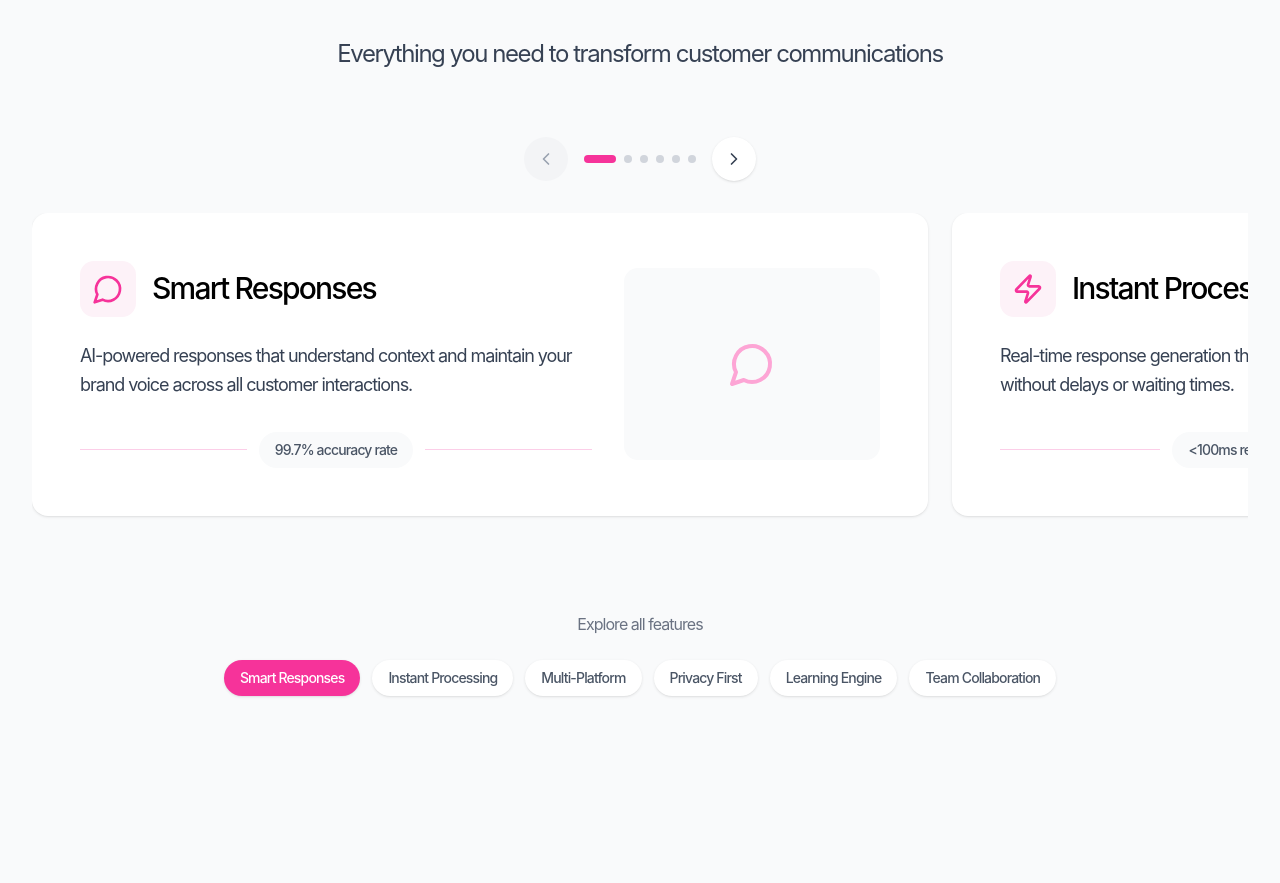
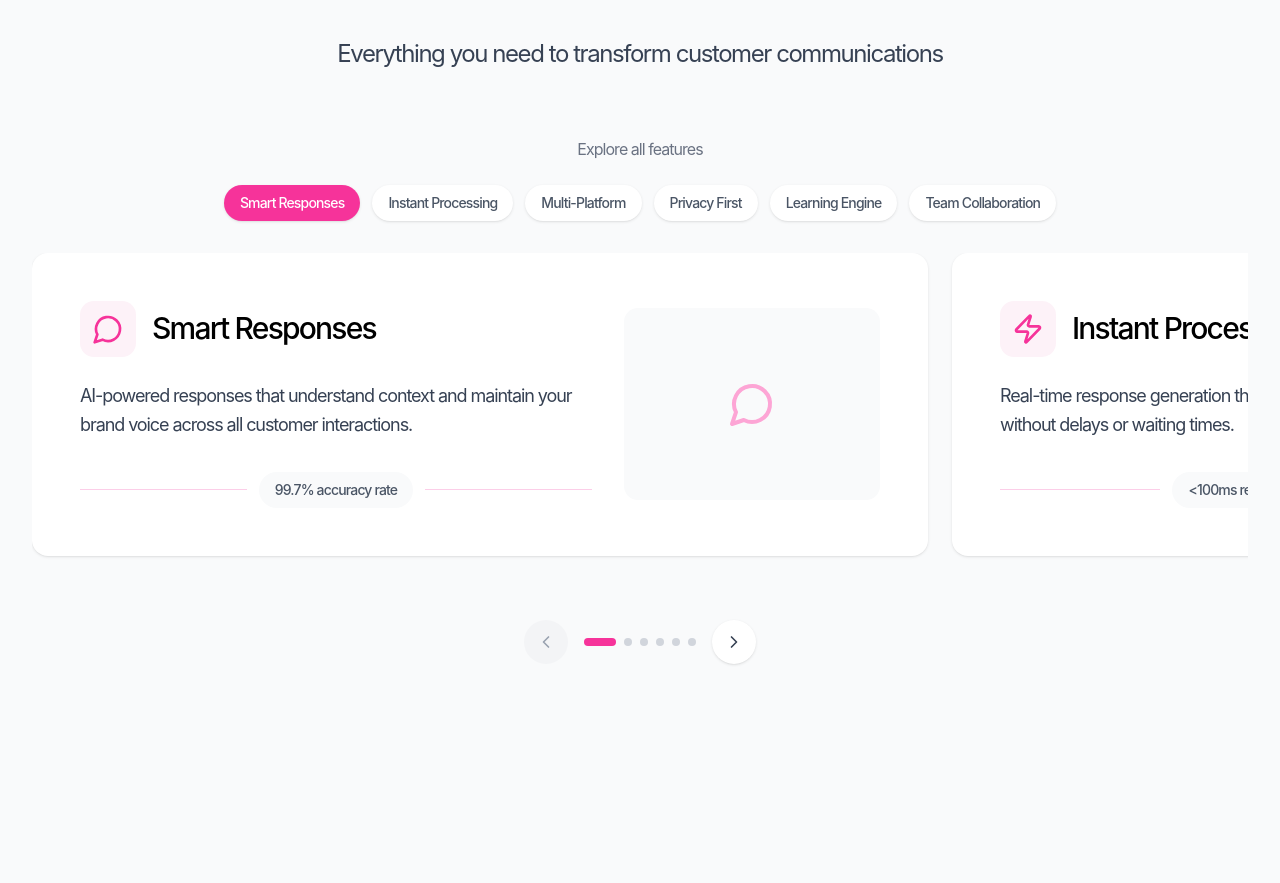
Before and after one commit to sassy-skrzyp/sunao, a React (Vite) app: page / in a window 1280 px wide. Shown: the part 960-1843 px from the top of the page. Built offline with nearby package versions, Linux system fonts and the light colour scheme; a web font is replaced by a local one.

Commit message:
RevisionId:  295642352167579648

```diff
--- a/src/components/generated/BenefitsSection.tsx
+++ b/src/components/generated/BenefitsSection.tsx
@@ -10,28 +10,28 @@ export default function BenefitsSection() {
     title: "Faster Response Times",
     description: "Reduce customer wait times and improve satisfaction with instant, intelligent responses.",
     placeholder: "Chart Visualization",
-    mpid: "33b5ae8b-5a6e-4418-ad6c-1a2c4898e7bb"
+    mpid: "306dc09e-612a-4746-8655-477bc033dfcc"
   }, {
     icon: <Clock size={48} data-magicpath-id="1" data-magicpath-path="BenefitsSection.tsx" />,
     metric: "24/7",
     title: "Always Available",
     description: "Never miss a customer inquiry with round-the-clock automated assistance.",
     placeholder: "Process Diagram",
-    mpid: "11fe6fa9-5f20-4aa0-b607-287dc62e6d8d"
+    mpid: "77b01ce6-211f-4f8a-bc09-516fd09570f7"
   }, {
     icon: <Heart size={48} data-magicpath-id="2" data-magicpath-path="BenefitsSection.tsx" />,
     metric: "95%",
     title: "Customer Satisfaction",
     description: "Maintain consistent, professional communication that customers love.",
     placeholder: "Customer Journey",
-    mpid: "e6d3e8a0-4e75-4719-b867-530cd6321273"
+    mpid: "43d0f93e-db23-43c4-bd9f-50e241c6371d"
   }, {
     icon: <Target size={48} data-magicpath-id="3" data-magicpath-path="BenefitsSection.tsx" />,
     metric: "80%",
     title: "Time Saved",
     description: "Free up your team to focus on complex issues while AI handles routine inquiries.",
     placeholder: "Analytics Dashboard",
-    mpid: "20ef8480-1e4c-4a95-9622-b36264c4cf16"
+    mpid: "d57541ec-ea2d-4385-8e25-6dcd432212d3"
   }] as any[];
   return <section id="benefits" className="py-32 px-8 md:px-16 lg:px-24 bg-gray-50" style={{
     fontFamily: 'Geist, -apple-system, BlinkMacSystemFont, "Segoe UI", Roboto, sans-serif',
--- a/src/components/generated/FeaturesSection.tsx
+++ b/src/components/generated/FeaturesSection.tsx
@@ -13,37 +13,37 @@ export default function FeaturesSection() {
     title: "Smart Responses",
     description: "AI-powered responses that understand context and maintain your brand voice across all customer interactions.",
     stats: "99.7% accuracy rate",
-    mpid: "742a4d74-cbaf-4946-b125-ede023b5f61c"
+    mpid: "2d8effe6-e1d5-4c65-b218-678d720cb651"
   }, {
     icon: <Zap size={32} data-magicpath-id="1" data-magicpath-path="FeaturesSection.tsx" />,
     title: "Instant Processing",
     description: "Real-time response generation that keeps your customers engaged without delays or waiting times.",
     stats: "<100ms response time",
-    mpid: "4eaba02a-a023-4d04-a016-a54f01308cc3"
+    mpid: "f3d608f4-a61e-4b61-bc41-01e16c6f6716"
   }, {
     icon: <Globe size={32} data-magicpath-id="2" data-magicpath-path="FeaturesSection.tsx" />,
     title: "Multi-Platform",
     description: "Seamless integration across email, chat, social media, and support platforms in one unified system.",
     stats: "50+ platforms supported",
-    mpid: "d9099bd1-ed88-4347-a824-212049ebd962"
+    mpid: "0900a9d9-f23d-4502-910c-95a44054e0be"
   }, {
     icon: <Shield size={32} data-magicpath-id="3" data-magicpath-path="FeaturesSection.tsx" />,
     title: "Privacy First",
     description: "Enterprise-grade security with end-to-end encryption and compliance with global privacy standards.",
     stats: "SOC 2 Type II certified",
-    mpid: "50724993-c323-46be-ac40-e8481683604b"
+    mpid: "76fb9aa6-191a-498b-adcf-8d49e8710953"
   }, {
     icon: <Brain size={32} data-magicpath-id="4" data-magicpath-path="FeaturesSection.tsx" />,
     title: "Learning Engine",
     description: "Continuously improves response quality by learning from your successful customer interactions.",
     stats: "Improves 15% weekly",
-    mpid: "792a596b-cd3c-4889-a8ab-59617501be22"
+    mpid: "3f7550e3-1ed8-4667-b747-57da1a2798f5"
   }, {
     icon: <Users size={32} data-magicpath-id="5" data-magicpath-path="FeaturesSection.tsx" />,
     title: "Team Collaboration",
     description: "Enable your entire team to maintain consistent, professional communication standards.",
     stats: "Teams perform 40% better",
-    mpid: "0810c6fd-fc1d-425d-9e9b-85db4a94fb20"
+    mpid: "465f1ba6-1483-4c04-bda5-1f83a7ef9aa6"
   }] as any[];
   const scrollToIndex = (index: number) => {
     if (containerRef.current) {
@@ -116,27 +116,25 @@ export default function FeaturesSection() {
           </p>
         </motion.div>
 
-        {/* Navigation Controls */}
-        <div className="flex justify-center items-center gap-4 mb-8" data-magicpath-id="12" data-magicpath-path="FeaturesSection.tsx">
-          <button onClick={scrollLeft} disabled={!canScrollLeft} className={`p-3 rounded-full transition-all duration-300 ${canScrollLeft ? 'bg-white shadow-sm hover:shadow-md text-gray-700 hover:text-pink-500' : 'bg-gray-100 text-gray-400 cursor-not-allowed'}`} data-magicpath-id="13" data-magicpath-path="FeaturesSection.tsx">
-            <ChevronLeft size={20} data-magicpath-id="14" data-magicpath-path="FeaturesSection.tsx" />
-          </button>
-
-          {/* Progress Indicators */}
-          <div className="flex gap-2" data-magicpath-id="15" data-magicpath-path="FeaturesSection.tsx">
-            {features.map((_, index) => <button key={index} onClick={() => scrollToIndex(index)} className={`h-2 rounded-full transition-all duration-300 ${index === currentIndex ? 'w-8 bg-pink-500' : 'w-2 bg-gray-300 hover:bg-gray-400'}`} data-magicpath-id="16" data-magicpath-path="FeaturesSection.tsx" />)}
+        {/* Feature Navigation */}
+        <div className="mb-8 text-center" data-magicpath-id="12" data-magicpath-path="FeaturesSection.tsx">
+          <p className="text-gray-500 mb-6 font-normal" style={{
+          letterSpacing: '-0.06em'
+        }} data-magicpath-id="13" data-magicpath-path="FeaturesSection.tsx">Explore all features</p>
+          <div className="flex flex-wrap justify-center gap-2 md:gap-3" data-magicpath-id="14" data-magicpath-path="FeaturesSection.tsx">
+            {features.map((feature, index) => <button key={index} onClick={() => scrollToIndex(index)} className={`px-4 py-2 rounded-full text-sm font-medium transition-all duration-300 ${index === currentIndex ? 'bg-pink-500 text-white shadow-sm' : 'bg-white text-gray-600 hover:bg-gray-50 shadow-sm hover:shadow-md'}`} style={{
+            letterSpacing: '-0.06em'
+          }} data-magicpath-uuid={(feature as any)["mpid"] ?? "unsafe"} data-magicpath-field="title:unknown" data-magicpath-id="15" data-magicpath-path="FeaturesSection.tsx">
+                {feature.title}
+              </button>)}
           </div>
-
-          <button onClick={scrollRight} disabled={!canScrollRight} className={`p-3 rounded-full transition-all duration-300 ${canScrollRight ? 'bg-white shadow-sm hover:shadow-md text-gray-700 hover:text-pink-500' : 'bg-gray-100 text-gray-400 cursor-not-allowed'}`} data-magicpath-id="17" data-magicpath-path="FeaturesSection.tsx">
-            <ChevronRight size={20} data-magicpath-id="18" data-magicpath-path="FeaturesSection.tsx" />
-          </button>
         </div>
 
         {/* Horizontal Scrolling Container */}
         <div ref={containerRef} className="flex gap-6 overflow-x-auto scrollbar-hide snap-x snap-mandatory pb-8" style={{
         scrollbarWidth: 'none',
         msOverflowStyle: 'none'
-      }} data-magicpath-id="19" data-magicpath-path="FeaturesSection.tsx">
+      }} data-magicpath-id="16" data-magicpath-path="FeaturesSection.tsx">
           {features.map((feature, index) => <motion.div key={index} className="flex-none w-full max-w-4xl snap-center" initial={{
           opacity: 0,
           x: 100
@@ -148,20 +146,20 @@ export default function FeaturesSection() {
           delay: index * 0.1
         }} viewport={{
           once: true
-        }} data-magicpath-uuid={(feature as any)["mpid"] ?? "unsafe"} data-magicpath-id="20" data-magicpath-path="FeaturesSection.tsx">
-              <div className="bg-white rounded-2xl shadow-sm hover:shadow-md transition-all duration-300 overflow-hidden" data-magicpath-uuid={(feature as any)["mpid"] ?? "unsafe"} data-magicpath-id="21" data-magicpath-path="FeaturesSection.tsx">
-                <div className="p-8 md:p-12" data-magicpath-uuid={(feature as any)["mpid"] ?? "unsafe"} data-magicpath-id="22" data-magicpath-path="FeaturesSection.tsx">
-                  <div className="flex flex-col lg:flex-row items-start lg:items-center gap-8" data-magicpath-uuid={(feature as any)["mpid"] ?? "unsafe"} data-magicpath-id="23" data-magicpath-path="FeaturesSection.tsx">
+        }} data-magicpath-uuid={(feature as any)["mpid"] ?? "unsafe"} data-magicpath-id="17" data-magicpath-path="FeaturesSection.tsx">
+              <div className="bg-white rounded-2xl shadow-sm hover:shadow-md transition-all duration-300 overflow-hidden" data-magicpath-uuid={(feature as any)["mpid"] ?? "unsafe"} data-magicpath-id="18" data-magicpath-path="FeaturesSection.tsx">
+                <div className="p-8 md:p-12" data-magicpath-uuid={(feature as any)["mpid"] ?? "unsafe"} data-magicpath-id="19" data-magicpath-path="FeaturesSection.tsx">
+                  <div className="flex flex-col lg:flex-row items-start lg:items-center gap-8" data-magicpath-uuid={(feature as any)["mpid"] ?? "unsafe"} data-magicpath-id="20" data-magicpath-path="FeaturesSection.tsx">
                     {/* Icon and Title */}
-                    <div className="flex-1 space-y-6" data-magicpath-uuid={(feature as any)["mpid"] ?? "unsafe"} data-magicpath-id="24" data-magicpath-path="FeaturesSection.tsx">
-                      <div className="flex items-center gap-4" data-magicpath-uuid={(feature as any)["mpid"] ?? "unsafe"} data-magicpath-id="25" data-magicpath-path="FeaturesSection.tsx">
-                        <div className="text-pink-500 bg-pink-50 p-3 rounded-xl" data-magicpath-uuid={(feature as any)["mpid"] ?? "unsafe"} data-magicpath-field="icon:unknown" data-magicpath-id="26" data-magicpath-path="FeaturesSection.tsx">
+                    <div className="flex-1 space-y-6" data-magicpath-uuid={(feature as any)["mpid"] ?? "unsafe"} data-magicpath-id="21" data-magicpath-path="FeaturesSection.tsx">
+                      <div className="flex items-center gap-4" data-magicpath-uuid={(feature as any)["mpid"] ?? "unsafe"} data-magicpath-id="22" data-magicpath-path="FeaturesSection.tsx">
+                        <div className="text-pink-500 bg-pink-50 p-3 rounded-xl" data-magicpath-uuid={(feature as any)["mpid"] ?? "unsafe"} data-magicpath-field="icon:unknown" data-magicpath-id="23" data-magicpath-path="FeaturesSection.tsx">
                           {feature.icon}
                         </div>
-                        <div data-magicpath-uuid={(feature as any)["mpid"] ?? "unsafe"} data-magicpath-id="27" data-magicpath-path="FeaturesSection.tsx">
+                        <div data-magicpath-uuid={(feature as any)["mpid"] ?? "unsafe"} data-magicpath-id="24" data-magicpath-path="FeaturesSection.tsx">
                           <h3 className="text-2xl md:text-3xl font-medium text-black leading-tight" style={{
                         letterSpacing: '-0.06em'
-                      }} data-magicpath-uuid={(feature as any)["mpid"] ?? "unsafe"} data-magicpath-field="title:unknown" data-magicpath-id="28" data-magicpath-path="FeaturesSection.tsx">
+                      }} data-magicpath-uuid={(feature as any)["mpid"] ?? "unsafe"} data-magicpath-field="title:unknown" data-magicpath-id="25" data-magicpath-path="FeaturesSection.tsx">
                             {feature.title}
                           </h3>
                         </div>
@@ -169,24 +167,24 @@ export default function FeaturesSection() {
 
                       <p className="text-lg text-gray-700 leading-relaxed max-w-2xl font-normal" style={{
                     letterSpacing: '-0.06em'
-                  }} data-magicpath-uuid={(feature as any)["mpid"] ?? "unsafe"} data-magicpath-field="description:unknown" data-magicpath-id="29" data-magicpath-path="FeaturesSection.tsx">
+                  }} data-magicpath-uuid={(feature as any)["mpid"] ?? "unsafe"} data-magicpath-field="description:unknown" data-magicpath-id="26" data-magicpath-path="FeaturesSection.tsx">
                         {feature.description}
                       </p>
 
-                      <div className="flex items-center gap-3 pt-2" data-magicpath-uuid={(feature as any)["mpid"] ?? "unsafe"} data-magicpath-id="30" data-magicpath-path="FeaturesSection.tsx">
-                        <div className="h-px bg-pink-200 flex-1" data-magicpath-uuid={(feature as any)["mpid"] ?? "unsafe"} data-magicpath-id="31" data-magicpath-path="FeaturesSection.tsx"></div>
+                      <div className="flex items-center gap-3 pt-2" data-magicpath-uuid={(feature as any)["mpid"] ?? "unsafe"} data-magicpath-id="27" data-magicpath-path="FeaturesSection.tsx">
+                        <div className="h-px bg-pink-200 flex-1" data-magicpath-uuid={(feature as any)["mpid"] ?? "unsafe"} data-magicpath-id="28" data-magicpath-path="FeaturesSection.tsx"></div>
                         <span className="text-sm font-medium text-gray-600 bg-gray-50 px-4 py-2 rounded-full" style={{
                       letterSpacing: '-0.06em'
-                    }} data-magicpath-uuid={(feature as any)["mpid"] ?? "unsafe"} data-magicpath-field="stats:unknown" data-magicpath-id="32" data-magicpath-path="FeaturesSection.tsx">
+                    }} data-magicpath-uuid={(feature as any)["mpid"] ?? "unsafe"} data-magicpath-field="stats:unknown" data-magicpath-id="29" data-magicpath-path="FeaturesSection.tsx">
                           {feature.stats}
                         </span>
-                        <div className="h-px bg-pink-200 flex-1" data-magicpath-uuid={(feature as any)["mpid"] ?? "unsafe"} data-magicpath-id="33" data-magicpath-path="FeaturesSection.tsx"></div>
+                        <div className="h-px bg-pink-200 flex-1" data-magicpath-uuid={(feature as any)["mpid"] ?? "unsafe"} data-magicpath-id="30" data-magicpath-path="FeaturesSection.tsx"></div>
                       </div>
                     </div>
 
                     {/* Visual Element */}
-                    <div className="flex-shrink-0 lg:w-64 h-48 bg-gray-50 rounded-xl flex items-center justify-center" data-magicpath-uuid={(feature as any)["mpid"] ?? "unsafe"} data-magicpath-id="34" data-magicpath-path="FeaturesSection.tsx">
-                      <div className="text-pink-300 scale-150" data-magicpath-uuid={(feature as any)["mpid"] ?? "unsafe"} data-magicpath-field="icon:unknown" data-magicpath-id="35" data-magicpath-path="FeaturesSection.tsx">
+                    <div className="flex-shrink-0 lg:w-64 h-48 bg-gray-50 rounded-xl flex items-center justify-center" data-magicpath-uuid={(feature as any)["mpid"] ?? "unsafe"} data-magicpath-id="31" data-magicpath-path="FeaturesSection.tsx">
+                      <div className="text-pink-300 scale-150" data-magicpath-uuid={(feature as any)["mpid"] ?? "unsafe"} data-magicpath-field="icon:unknown" data-magicpath-id="32" data-magicpath-path="FeaturesSection.tsx">
                         {feature.icon}
                       </div>
                     </div>
@@ -196,18 +194,20 @@ export default function FeaturesSection() {
             </motion.div>)}
         </div>
 
-        {/* Feature Navigation */}
-        <div className="mt-16 text-center" data-magicpath-id="36" data-magicpath-path="FeaturesSection.tsx">
-          <p className="text-gray-500 mb-6 font-normal" style={{
-          letterSpacing: '-0.06em'
-        }} data-magicpath-id="37" data-magicpath-path="FeaturesSection.tsx">Explore all features</p>
-          <div className="flex flex-wrap justify-center gap-2 md:gap-3" data-magicpath-id="38" data-magicpath-path="FeaturesSection.tsx">
-            {features.map((feature, index) => <button key={index} onClick={() => scrollToIndex(index)} className={`px-4 py-2 rounded-full text-sm font-medium transition-all duration-300 ${index === currentIndex ? 'bg-pink-500 text-white shadow-sm' : 'bg-white text-gray-600 hover:bg-gray-50 shadow-sm hover:shadow-md'}`} style={{
-            letterSpacing: '-0.06em'
-          }} data-magicpath-uuid={(feature as any)["mpid"] ?? "unsafe"} data-magicpath-field="title:unknown" data-magicpath-id="39" data-magicpath-path="FeaturesSection.tsx">
-                {feature.title}
-              </button>)}
+        {/* Navigation Controls */}
+        <div className="flex justify-center items-center gap-4 mt-8" data-magicpath-id="33" data-magicpath-path="FeaturesSection.tsx">
+          <button onClick={scrollLeft} disabled={!canScrollLeft} className={`p-3 rounded-full transition-all duration-300 ${canScrollLeft ? 'bg-white shadow-sm hover:shadow-md text-gray-700 hover:text-pink-500' : 'bg-gray-100 text-gray-400 cursor-not-allowed'}`} data-magicpath-id="34" data-magicpath-path="FeaturesSection.tsx">
+            <ChevronLeft size={20} data-magicpath-id="35" data-magicpath-path="FeaturesSection.tsx" />
+          </button>
+
+          {/* Progress Indicators */}
+          <div className="flex gap-2" data-magicpath-id="36" data-magicpath-path="FeaturesSection.tsx">
+            {features.map((_, index) => <button key={index} onClick={() => scrollToIndex(index)} className={`h-2 rounded-full transition-all duration-300 ${index === currentIndex ? 'w-8 bg-pink-500' : 'w-2 bg-gray-300 hover:bg-gray-400'}`} data-magicpath-id="37" data-magicpath-path="FeaturesSection.tsx" />)}
           </div>
+
+          <button onClick={scrollRight} disabled={!canScrollRight} className={`p-3 rounded-full transition-all duration-300 ${canScrollRight ? 'bg-white shadow-sm hover:shadow-md text-gray-700 hover:text-pink-500' : 'bg-gray-100 text-gray-400 cursor-not-allowed'}`} data-magicpath-id="38" data-magicpath-path="FeaturesSection.tsx">
+            <ChevronRight size={20} data-magicpath-id="39" data-magicpath-path="FeaturesSection.tsx" />
+          </button>
         </div>
       </div>
 
--- a/src/components/generated/FooterSection.tsx
+++ b/src/components/generated/FooterSection.tsx
@@ -8,87 +8,87 @@ export default function FooterSection() {
     product: [{
       name: "Features",
       href: "#features",
-      mpid: "922e25dc-51f1-4a44-b92f-74b4834c800e"
+      mpid: "a8ee57fa-455e-4a45-b88f-d9f182a9d33a"
     }, {
       name: "Benefits",
       href: "#benefits",
-      mpid: "760e23d5-cb5d-4e41-b4d6-7ee34509a67e"
+      mpid: "a1a97312-691c-4e45-a071-d2576f1e53bc"
     }, {
       name: "Pricing",
       href: "#pricing",
-      mpid: "e12850b6-a85a-4188-b7fa-815ce45d0625"
+      mpid: "12a4e764-db8a-4bf8-9ebd-4279d5ccef14"
     }, {
       name: "API Documentation",
       href: "#",
-      mpid: "71decc79-73b1-4ba5-a8fa-bcc6b521593c"
+      mpid: "95ace6b2-fcb9-4c3a-b06d-7adaab473fe0"
     }, {
       name: "Integrations",
       href: "#",
-      mpid: "9ae6744f-38e6-4155-986f-44d8f6c4dfad"
+      mpid: "616376ab-3a73-4326-9711-17c84d39868b"
     }],
     company: [{
       name: "About",
       href: "#",
-      mpid: "aed022e5-7e5a-4d15-9489-29aea3c1e115"
+      mpid: "22ebb032-9772-4738-bcf8-32899fd7f925"
     }, {
       name: "Blog",
       href: "#",
-      mpid: "7b23c4f4-3b72-4c5b-a315-f0b82c2067b4"
+      mpid: "cc825c9f-c2ae-48e5-abdd-b6f4e993bd66"
     }, {
       name: "Careers",
       href: "#",
-      mpid: "c6a48115-6d15-4e34-93f8-fa34edcda073"
+      mpid: "9e47c0f6-6932-4635-b03d-900b44abe788"
     }, {
       name: "Press",
       href: "#",
-      mpid: "98d6d7dc-ab15-48a5-84eb-ee3627a10d03"
+      mpid: "c7728860-9e0a-403b-baa9-80c57d1b11ed"
     }, {
       name: "Contact",
       href: "#",
-      mpid: "faeab080-d499-4a62-8d73-5718158b0d30"
+      mpid: "ef5e7158-6d0e-438d-ab6b-cb74863c9fb8"
     }],
     support: [{
       name: "Help Center",
       href: "#",
-      mpid: "fc1d96e5-1588-4b14-9ab3-aedaa19193ab"
+      mpid: "7a295622-6328-48f0-9707-2501b8c02715"
     }, {
       name: "Community",
       href: "#",
-      mpid: "a5228545-8f88-4a83-bd97-e0f084c97486"
+      mpid: "28fec6c0-387b-4ba6-973e-7bdd1003d829"
     }, {
       name: "Status",
       href: "#",
-      mpid: "87f43a1f-c7bf-4ffc-952e-197a0e58d688"
+      mpid: "9890ecda-3d47-4bf5-bd6a-3be0788f5b65"
     }, {
       name: "Security",
       href: "#",
-      mpid: "46e069ff-78c0-4ba4-8005-c02e66305b1d"
+      mpid: "5bd112d8-fd84-4d87-8e13-b748e6d21fd8"
     }, {
       name: "Privacy",
       href: "#",
-      mpid: "44680c9d-78e6-4846-9659-66e1761ca39f"
+      mpid: "9eebd613-4083-40dd-887c-6a920c20718b"
     }]
   };
   const socialLinks = [{
     icon: <Twitter size={24} data-magicpath-id="0" data-magicpath-path="FooterSection.tsx" />,
     href: "#",
     label: "Twitter",
-    mpid: "2b660998-0e7f-4ce9-bd83-b9f8cff269b2"
+    mpid: "24a4dc38-a9d6-461f-8924-93ab78c11574"
   }, {
     icon: <Linkedin size={24} data-magicpath-id="1" data-magicpath-path="FooterSection.tsx" />,
     href: "#",
     label: "LinkedIn",
-    mpid: "d482ca7b-76bd-4469-ae3a-ab96263082f5"
+    mpid: "0fe2f255-f071-426f-9463-7dd5eccc96dd"
   }, {
     icon: <Github size={24} data-magicpath-id="2" data-magicpath-path="FooterSection.tsx" />,
     href: "#",
     label: "GitHub",
-    mpid: "5002d915-bbac-4e6f-b456-2fa7673d4acd"
+    mpid: "7a0f1c63-7149-40f4-8bd9-c9797319e67f"
   }, {
     icon: <Mail size={24} data-magicpath-id="3" data-magicpath-path="FooterSection.tsx" />,
     href: "#",
     label: "Email",
-    mpid: "e620cd99-bd3c-4f0f-92f5-d437d6d48307"
+    mpid: "5d41b497-cc24-46ad-ab3d-9f4fff01467c"
   }] as any[];
   return <footer className="bg-gray-900 text-white py-24 px-8 md:px-16 lg:px-24" style={{
     fontFamily: 'Geist, -apple-system, BlinkMacSystemFont, "Segoe UI", Roboto, sans-serif',
--- a/src/components/generated/PricingSection.tsx
+++ b/src/components/generated/PricingSection.tsx
@@ -11,7 +11,7 @@ export default function PricingSection() {
     description: "Perfect for small teams getting started",
     features: ["Up to 1,000 responses/month", "Basic AI responses", "Email integration", "Standard support", "Basic analytics"],
     popular: false,
-    mpid: "df10d7bd-cd84-4ab6-aa14-5a0e1e7adae8"
+    mpid: "6ab614b0-3849-47bf-95b6-acb20385b48e"
   }, {
     name: "Professional",
     price: "99",
@@ -19,7 +19,7 @@ export default function PricingSection() {
     description: "Ideal for growing businesses",
     features: ["Up to 10,000 responses/month", "Advanced AI with learning", "Multi-platform integration", "Priority support", "Advanced analytics", "Custom brand voice", "Team collaboration"],
     popular: true,
-    mpid: "f630553b-21d5-4592-abf5-ca7a96fd9094"
+    mpid: "e225bdc2-ae74-44ca-ae90-05ac36264ce7"
   }, {
     name: "Enterprise",
     price: "Custom",
@@ -27,7 +27,7 @@ export default function PricingSection() {
     description: "For large organizations with specific needs",
     features: ["Unlimited responses", "Custom AI training", "Full API access", "Dedicated support", "Custom integrations", "Advanced security", "SLA guarantee", "White-label options"],
     popular: false,
-    mpid: "cac3cbb8-d4fc-4ebe-be52-a75056ea6f57"
+    mpid: "ac486692-b06a-473c-8912-40fdbaf163ac"
   }] as any[];
   return <section id="pricing" className="py-32 px-8 md:px-16 lg:px-24 bg-white" style={{
     fontFamily: 'Geist, -apple-system, BlinkMacSystemFont, "Segoe UI", Roboto, sans-serif',
```
